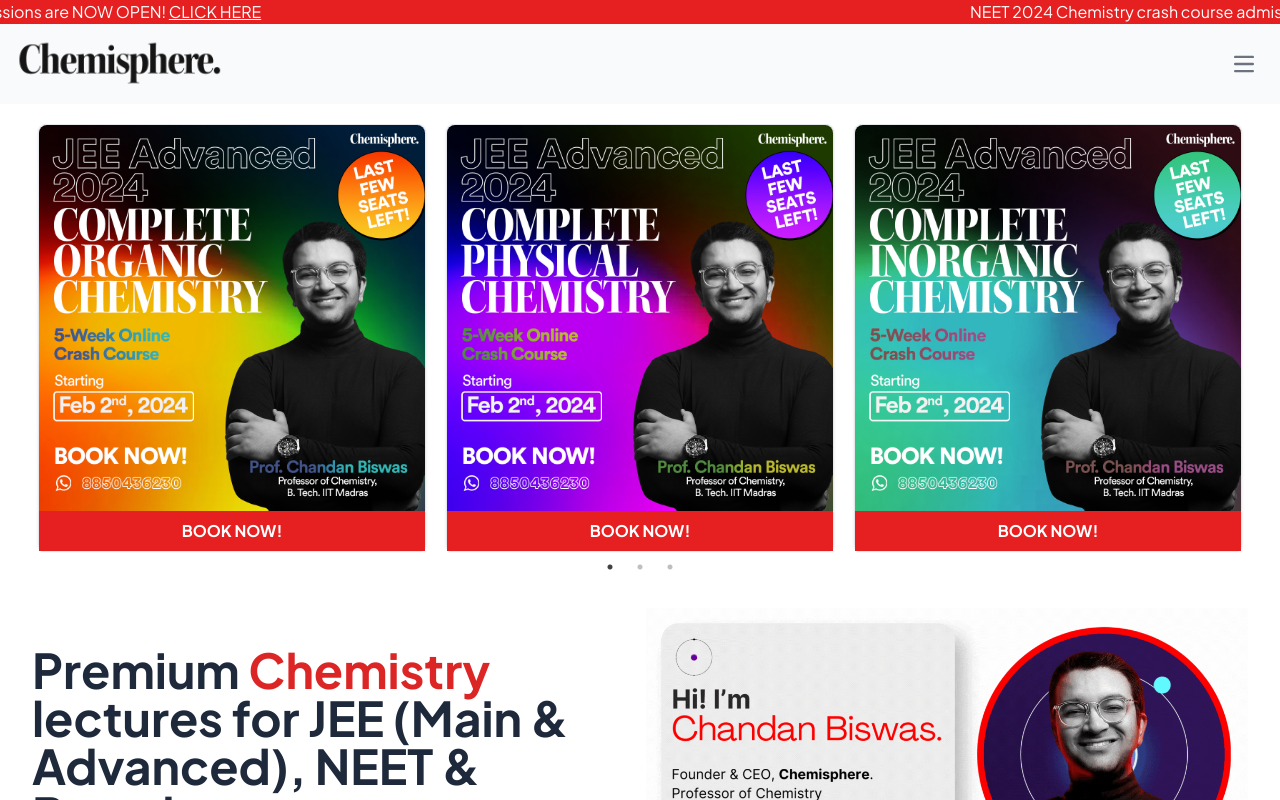
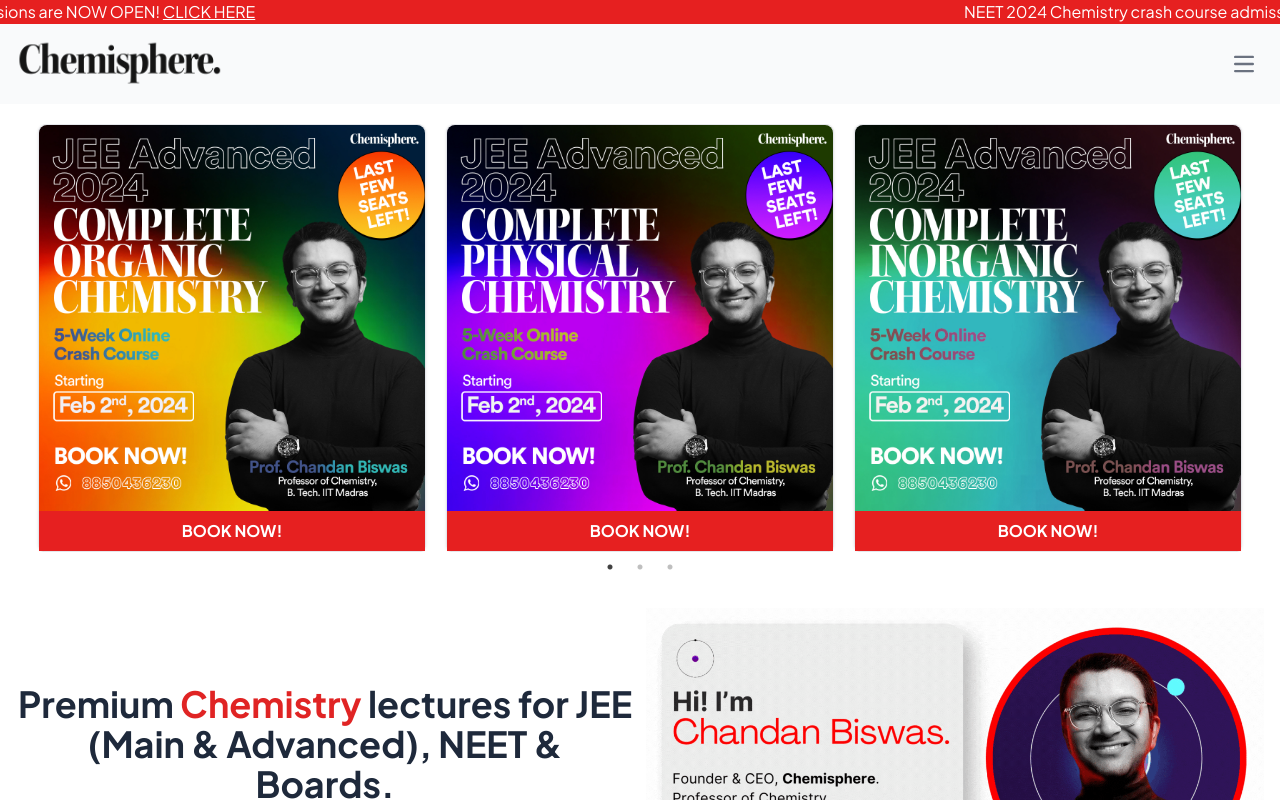
Before and after one commit to aryannpanchal/chemisphere-official-website, a Next.js app: page / in a window 1280 px wide. Shown: the top 800 px of the page. Built offline with nearby package versions, Linux system fonts and the light colour scheme.

Commit message:
Add files via upload

```diff
--- a/app/layout.tsx
+++ b/app/layout.tsx
@@ -26,6 +26,7 @@ export default function RootLayout({
   return (
     <html lang="en">
      <head>
+     <link href="https://cdnjs.cloudflare.com/ajax/libs/flowbite/2.2.1/flowbite.min.css" rel="stylesheet" />
 
 <title>Chemisphere. Chemistry made easy!</title>
 <meta name="description" content="Premium Chemistry Lectures by Chandan Biswas" />
@@ -45,7 +46,10 @@ export default function RootLayout({
 
      <link rel="icon" href='/favicon.ico' sizes="any" />
      </head>
-      <body className={inter.className}>{children}<Analytics /><SpeedInsights/></body>
+      <body className={inter.className}>{children}<Analytics /><SpeedInsights/>
+      <script src="https://cdnjs.cloudflare.com/ajax/libs/flowbite/2.2.1/flowbite.min.js"></script>
+
+      </body>
     </html>
   )
 }
```
